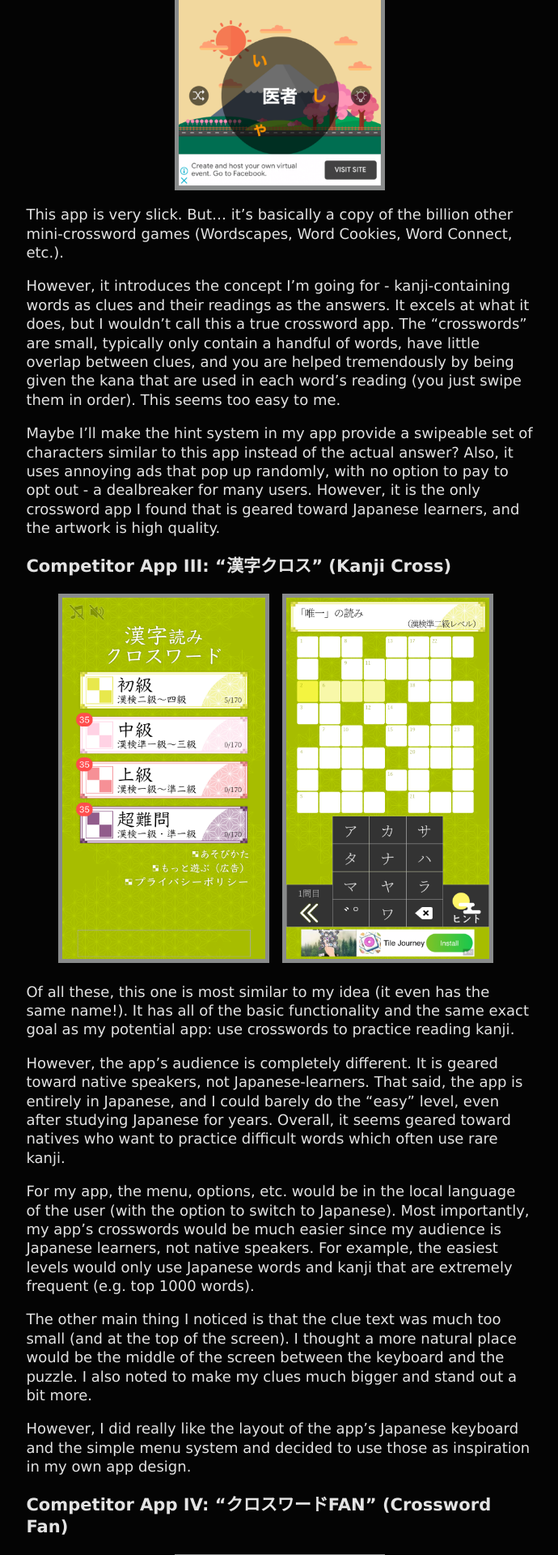
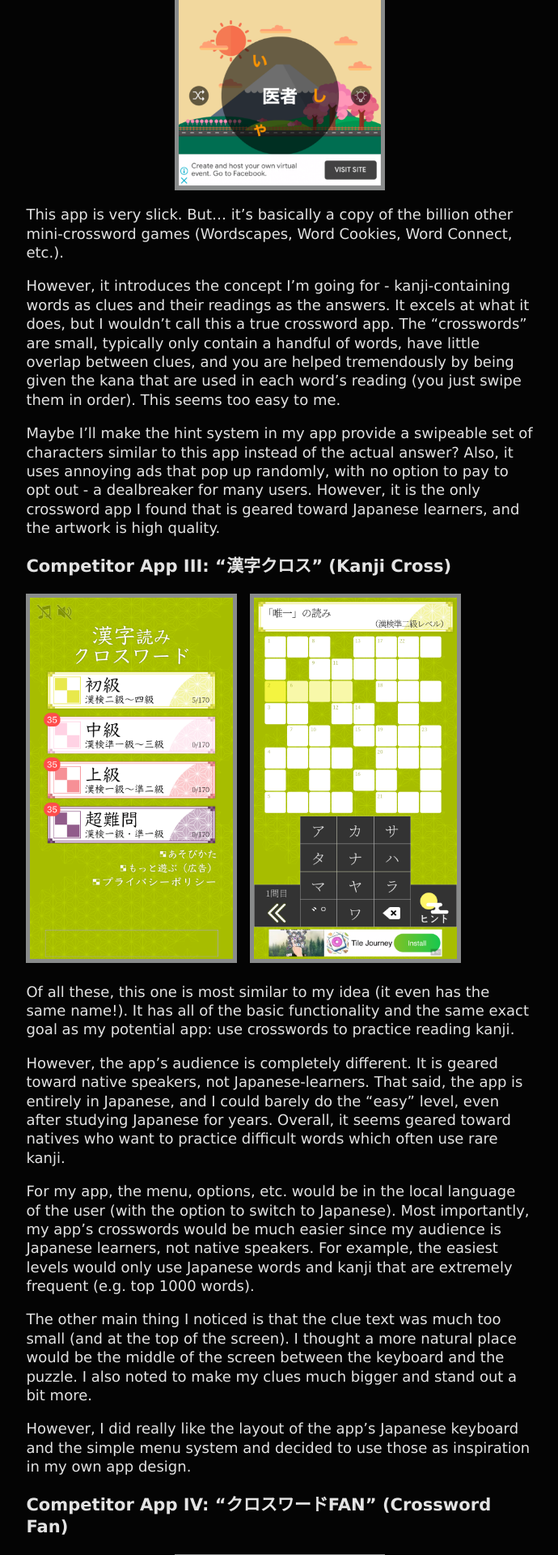
Before and after one commit to jonstrutz11/jonstrutz11.github.io, a Jekyll site: the page built from _posts/2020-02-09-App-Store-Research.md, in a window 1280 px wide. Shown: the part 1708-3628 px from the top of the page at 81% size, without its empty margins (294-984 px from the left). Built offline with Jekyll 4.4.1, drawn with Linux system fonts in a browser that asks for light colours.

Commit message:
Further bugfixes

```diff
--- a/_posts/2020-02-09-App-Store-Research.md
+++ b/_posts/2020-02-09-App-Store-Research.md
@@ -31,8 +31,8 @@
 
 ### Competitor App III: "漢字クロス" (Kanji Cross)
 
-![Kanji Kurosu App Menu Screen](/assets/images/blog-kamekurosu/kanji-kurosu-menu.png){:class="blogVerticalImageSmall" style="margin-left: 40px"}
-![Kanji Kurosu App Crossword Screen](/assets/images/blog-kamekurosu/kanji-kurosu.png){:class="blogVerticalImageSmall" style="margin-left: 10px"}
+![Kanji Kurosu App Menu Screen](/assets/images/blog-kamekurosu/kanji-kurosu-menu.png){:class="blogVerticalImageSmall" style="display: inline"}
+![Kanji Kurosu App Crossword Screen](/assets/images/blog-kamekurosu/kanji-kurosu.png){:class="blogVerticalImageSmall" style="margin-left: 10px; display: inline"}
 
 Of all these, this one is most similar to my idea (it even has the same name!). It has all of the basic functionality and the same exact goal as my potential app: use crosswords to practice reading kanji.
 
--- a/_sass/images.scss
+++ b/_sass/images.scss
@@ -48,7 +48,7 @@
 
 .blogVerticalImageSmall {
     border: 5px solid rgb(137, 139, 139);
-    display: inline;
+    display: block;
     margin-left: auto;
     margin-right: auto;
     width: 40%;
```
Also changed, not shown: _posts/2021-01-15-Initial-App-Design.md (+3 -3 lines), _posts/2021-01-31-App-Mockups.md (+1 -1 lines).
